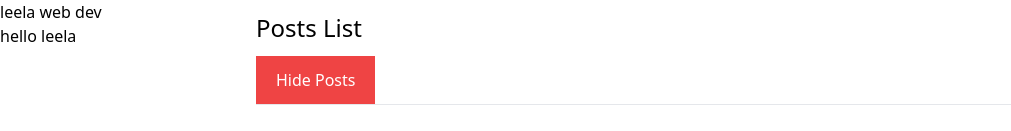
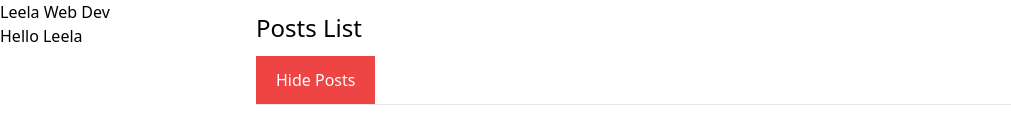
Before and after one commit to shivrajpro/react-by-lwd, a React (Create React App) app: page / in a window 1280 px wide. Shown: the top 131 px of the page, without its empty margins (0-1011 px from the left). Built offline with nearby package versions, Linux system fonts and the light colour scheme.

Commit message:
reset to prevent context-api tree

```diff
--- a/src/App.js
+++ b/src/App.js
@@ -1,29 +1,27 @@
 import './App.css';
-import Navigation from './components/Navigation/Navigation';
 import Posts from './components/Posts/Posts';
 import Sidebar from './components/Sidebar/Sidebar';
+import ButtonContext from './Context/ButtonContext';
+import UserContext from './Context/UserContext';
 
 function App() {
     let userData = {
-        name: 'leela',
+        name: 'Leela',
         greet: function () {
-            return 'hello ' + this.name;
-        }
-    }
+            return 'Hello ' + this.name;
+        },
+    };
     return (
         <div className='container mx-auto'>
-            <div className='flex' >
-                <div className='w-1/5' >
-                    <Sidebar>
-                        <Navigation>
-                            <div>
-                                <a href='#'>leela web dev</a>
-                                <p> {userData.greet()} </p>
-                            </div>
-                        </Navigation>
-                    </Sidebar>
+            <div className='flex'>
+                <div className='w-1/5'>
+                    <ButtonContext.Provider value='Leela Web Dev'>
+                        <UserContext.Provider value={userData}>
+                            <Sidebar />
+                        </UserContext.Provider>
+                    </ButtonContext.Provider>
                 </div>
-                <div className='w-4/5' >
+                <div className='w-4/5'>
                     <Posts />
                 </div>
             </div>
--- a/src/Context/ButtonContext.js
+++ b/src/Context/ButtonContext.js
@@ -1,3 +1,5 @@
-import React from "react";
+import React from 'react';
+
 const ButtonContext = React.createContext();
+
 export default ButtonContext;
--- a/src/Context/UserContext.js
+++ b/src/Context/UserContext.js
@@ -1,3 +1,5 @@
-import React from "react";
+import React from 'react';
+
 const UserContext = React.createContext();
+
 export default UserContext;
--- a/src/components/Navigation/Navigation.js
+++ b/src/components/Navigation/Navigation.js
@@ -1,11 +1,28 @@
-import { Component } from "react";
-import ButtonContext from "../../Context/ButtonContext";
+import { Component } from 'react';
+import ButtonContext from '../../Context/ButtonContext';
+import UserContext from '../../Context/UserContext';
 
 export default class Navigation extends Component {
-    static contextType = ButtonContext;
     render() {
-        return <div>
-            {this.props.children}
-        </div>
+        return (
+            <div>
+                <ButtonContext.Consumer>
+                    {(value) => {
+                        return (
+                            <div>
+                                <a href='#'>{value}</a>
+                                <UserContext.Consumer>
+                                    {(userValue) => {
+                                        return (
+                                            <div>{userValue.greet()}</div>
+                                        );
+                                    }}
+                                </UserContext.Consumer>
+                            </div>
+                        );
+                    }}
+                </ButtonContext.Consumer>
+            </div>
+        );
     }
 }
--- a/src/components/Sidebar/Sidebar.js
+++ b/src/components/Sidebar/Sidebar.js
@@ -1,9 +1,13 @@
-import { Component } from "react";
+import { Component } from 'react';
+import ButtonContext from '../../Context/ButtonContext';
+import Navigation from '../Navigation/Navigation';
 
 export default class Sidebar extends Component {
     render() {
-        return <div>
-            {this.props.children}
-        </div>
+        return (
+            <div>
+                <Navigation></Navigation>
+            </div>
+        );
     }
 }
```
Also changed, not shown: 1 other file (tests, documents, lock files or other folders).
